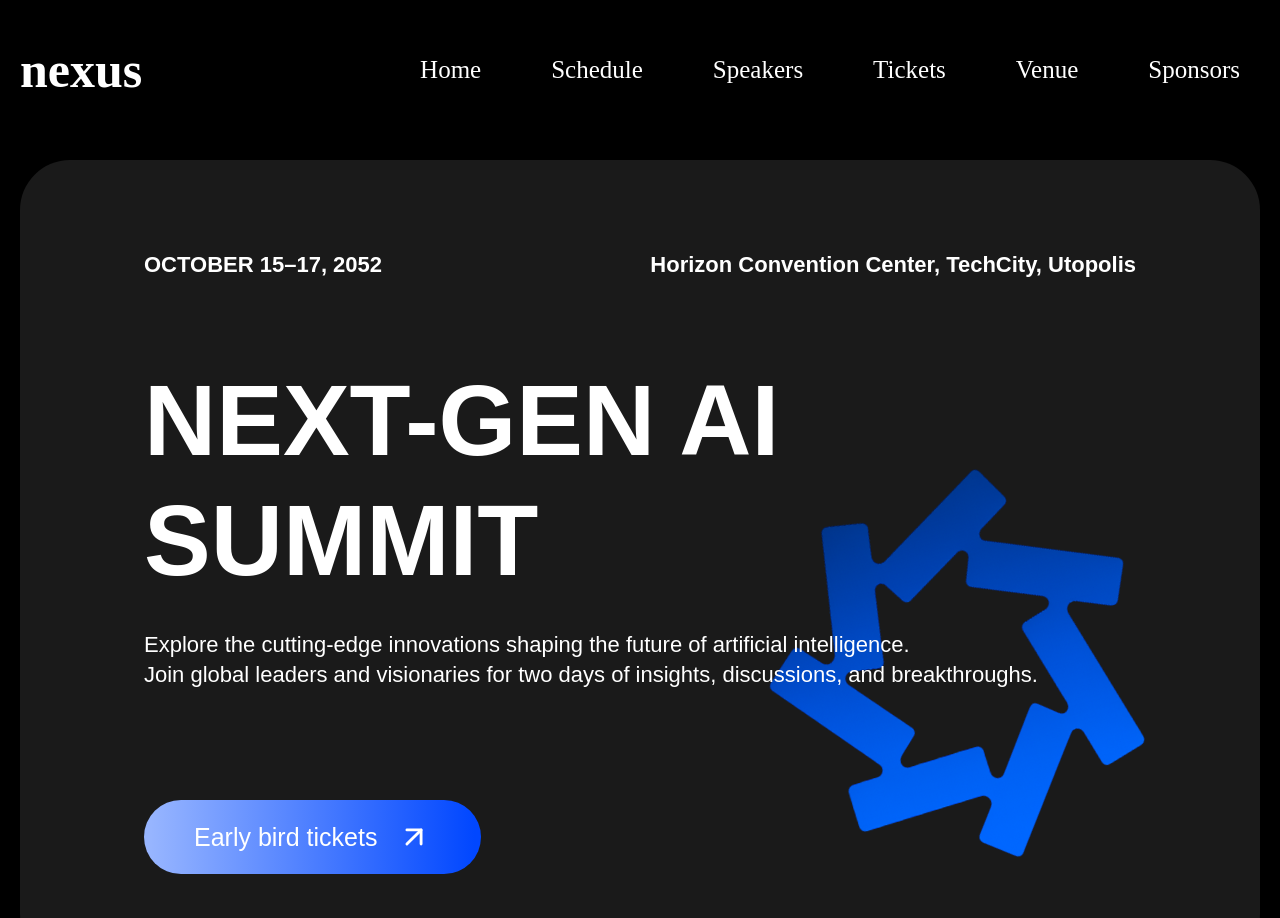
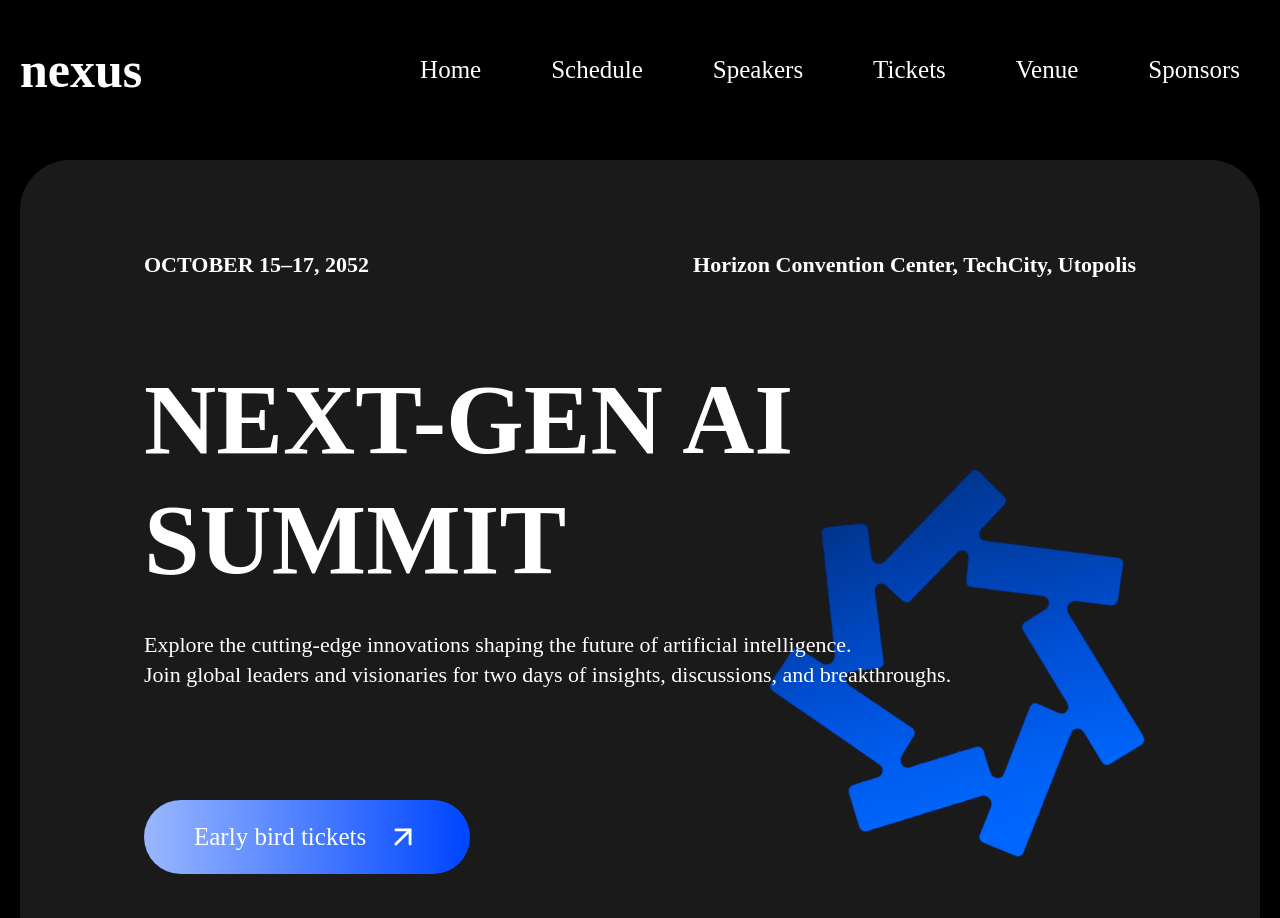
Before and after one commit to BlcakCobra/async-Race, a React (Vite) app: page / in a window 1280 px wide. Shown: the top 918 px of the page. Built offline with nearby package versions, Linux system fonts and the light colour scheme.

Commit message:
align FirstBlock component

```diff
--- a/src/Components/FirstBlock/FirstBlock.module.scss
+++ b/src/Components/FirstBlock/FirstBlock.module.scss
@@ -48,7 +48,6 @@ $firstBlockColor: #1A1A1A;
 }
 
 .infoText {
-    font-family: 'Syne', sans-serif;
     font-weight: 700;
     font-size: 22px;
     line-height: 30px;
@@ -70,7 +69,6 @@ $firstBlockColor: #1A1A1A;
 .title {
     width: 1139px;
     height: 240px;
-    font-family: 'Syne', sans-serif;
     font-weight: 700;
     font-size: 100px;
     line-height: 120px;
@@ -89,39 +87,9 @@ $firstBlockColor: #1A1A1A;
 }
 
 .descriptionText {
-    font-family: 'Syne', sans-serif;
     font-weight: 400;
     font-size: 22px;
     line-height: 30px;
     color: white;
     background-color: transparent;
 }
-
-.button {
-    position: relative;
-    z-index: 1;
-    display: flex;
-    align-items: center;
-    justify-content: center;
-    padding: 0 50px;
-    height: 74px;
-    gap: 20px;
-    margin-top: 110px;
-    margin-left: 10%;
-    align-self: flex-start;
-    font-family: 'Syne', sans-serif;
-    font-weight: 500;
-    font-size: 25px;
-    line-height: 30px;
-    color: white;
-    border-radius: 100px;
-    background-image: linear-gradient(to right, #97b5ff 2%, #0147FF 98%);
-    background-color: transparent;
-    cursor: pointer;
-}
-
-.arrowIcon {
-    width: 34px;
-    height: 34px;
-    background-color: transparent;
-}
--- a/src/Components/FirstBlock/FirstBlock.tsx
+++ b/src/Components/FirstBlock/FirstBlock.tsx
@@ -1,6 +1,6 @@
 import styles from "./FirstBlock.module.scss";
-import upRightArrow from "../../assets/upRightArrow.svg";
 import bluePattern from "../../assets/2446f29a-72f7-4eef-ae50-edb836b3dcee.png";
+import Button from "../Button/Button";
 
 const FirstBlock = () => (
 
@@ -32,14 +32,7 @@ const FirstBlock = () => (
             </p>
         </div>
 
-        <div className={styles.button}>
-            Early bird tickets
-            <img
-                src={upRightArrow}
-                alt="Arrow icon"
-                className={styles.arrowIcon}
-            />
-        </div>
+        <Button width="auto" top="110px" left="10%" text="Early bird tickets" />
     </section>
 );
 
```
